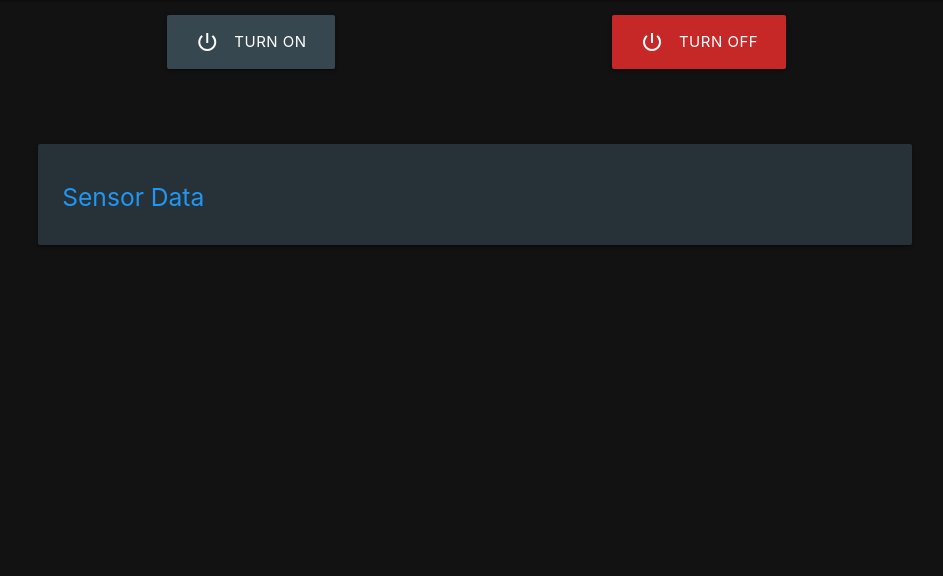
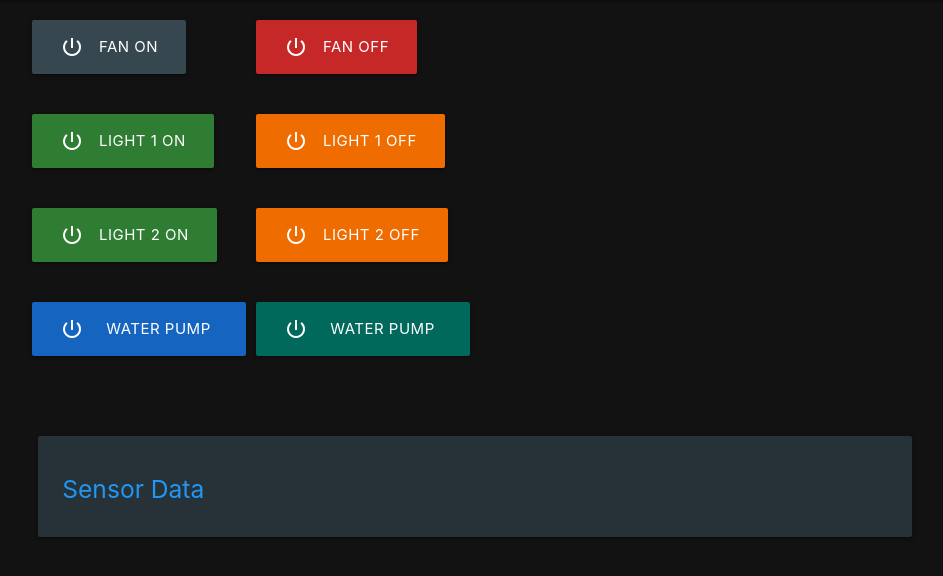
Before and after one commit to EmilianBem/automato, a Flask app: page / in a window 1280 px wide. Shown: the part 64-640 px from the top of the page, without its empty margins (165-1108 px from the left). Run offline with Flask 3, Linux system fonts and the light colour scheme; parts of the project's set-up code (start-up, migrations or seed data) failed here and were passed over.

Commit message:
update index.html

```diff
--- a/templates/index.html
+++ b/templates/index.html
@@ -17,6 +17,10 @@
         .nav-wrapper {
             background-color: #212121;
         }
+        .input-field.col.s4 {
+            width: 50%; /* Adjust the width to make two buttons in a row */
+            padding: 5px; /* Add some padding for better spacing */
+        }
     </style>
     <script src="https://cdnjs.cloudflare.com/ajax/libs/materialize/1.0.0/js/materialize.min.js"></script>
 </head>
@@ -29,16 +33,46 @@
 
     <div class="container">
         <div class="row">
-            <form class="col s12" action="/control" method="post">
-                <div class="row center-align">
-                    <div class="input-field col s6">
-                        <button class="btn-large waves-effect waves-light blue-grey darken-3" type="submit" name="action" value="on">
-                            <i class="material-icons left">power_settings_new</i> Turn On
+            <form class="col s6" action="/control-devices" method="post">
+                <div class="row center-align-left">
+                    <div class="input-field col s4">
+                        <button class="btn-large waves-effect waves-light blue-grey darken-3" type="submit" name="action" value="fan-1">
+                            <i class="material-icons left">power_settings_new</i> Fan On
                         </button>
                     </div>
-                    <div class="input-field col s6">
-                        <button class="btn-large waves-effect waves-light red darken-3" type="submit" name="action" value="off">
-                            <i class="material-icons left">power_settings_new</i> Turn Off
+                    <div class="input-field col s4">
+                        <button class="btn-large waves-effect waves-light red darken-3" type="submit" name="action" value="fan-0">
+                            <i class="material-icons left">power_settings_new</i> Fan Off
+                        </button>
+                    </div>
+                    <div class="input-field col s4">
+                        <button class="btn-large waves-effect waves-light green darken-3" type="submit" name="action" value="light-1-1">
+                            <i class="material-icons left">power_settings_new</i> Light 1 On
+                        </button>
+                    </div>
+                    <div class="input-field col s4">
+                        <button class="btn-large waves-effect waves-light orange darken-3" type="submit" name="action" value="light-1-0">
+                            <i class="material-icons left">power_settings_new</i> Light 1 Off
+                        </button>
+                    </div>
+                    <div class="input-field col s4">
+                        <button class="btn-large waves-effect waves-light green darken-3" type="submit" name="action" value="light-2-1">
+                            <i class="material-icons left">power_settings_new</i> Light 2 On
+                        </button>
+                    </div>
+                    <div class="input-field col s4">
+                        <button class="btn-large waves-effect waves-light orange darken-3" type="submit" name="action" value="light-2-0">
+                            <i class="material-icons left">power_settings_new</i> Light 2 Off
+                        </button>
+                    </div>
+                    <div class="input-field col s4">
+                        <button class="btn-large waves-effect waves-light blue darken-3" type="submit" name="action" value="water-pump-1">
+                            <i class="material-icons left">power_settings_new</i> Water Pump On
+                        </button>
+                    </div>
+                    <div class="input-field col s4">
+                        <button class="btn-large waves-effect waves-light teal darken-3" type="submit" name="action" value="water-pump-0">
+                            <i class="material-icons left">power_settings_new</i> Water Pump Off
                         </button>
                     </div>
                 </div>
```
